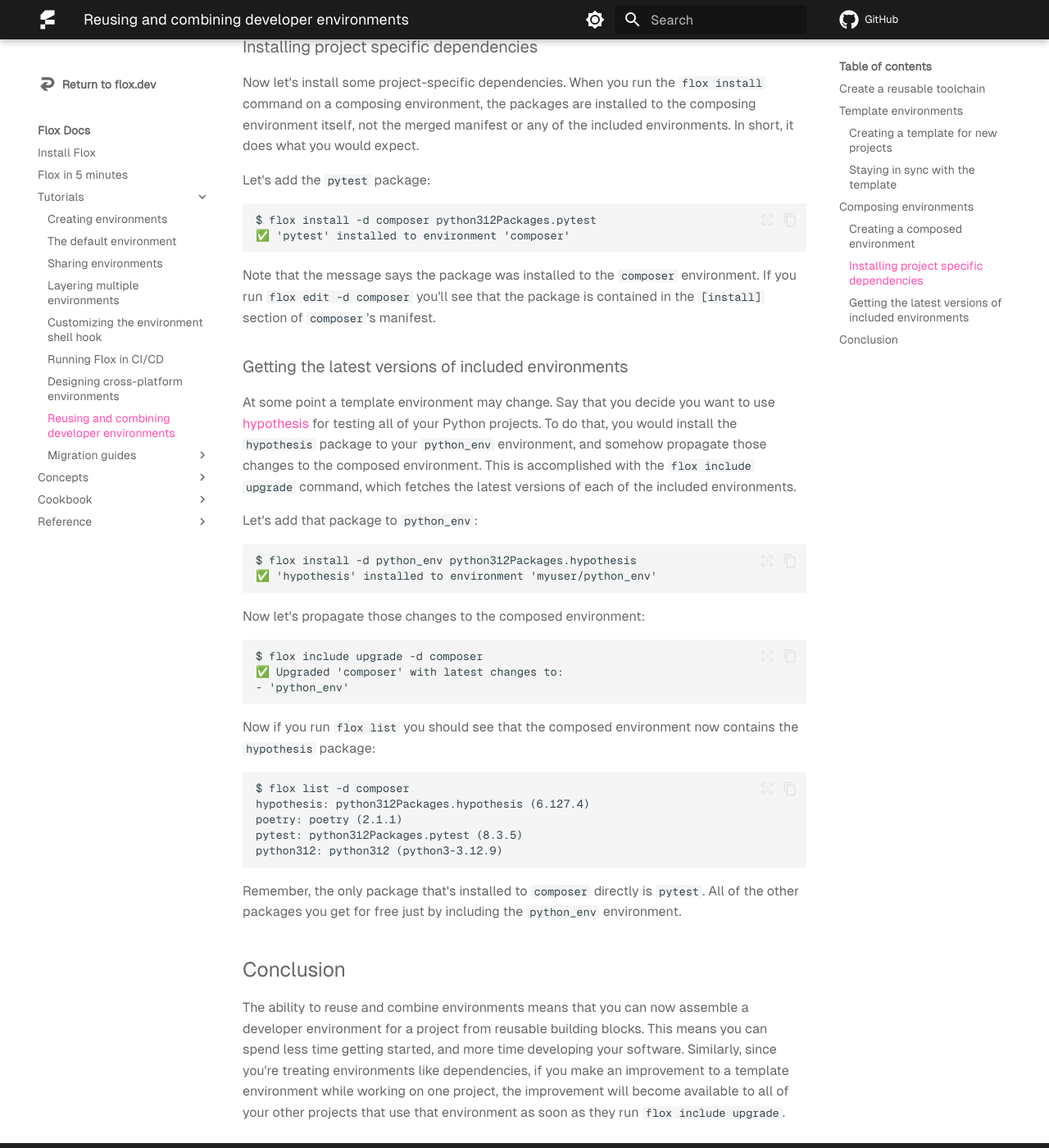
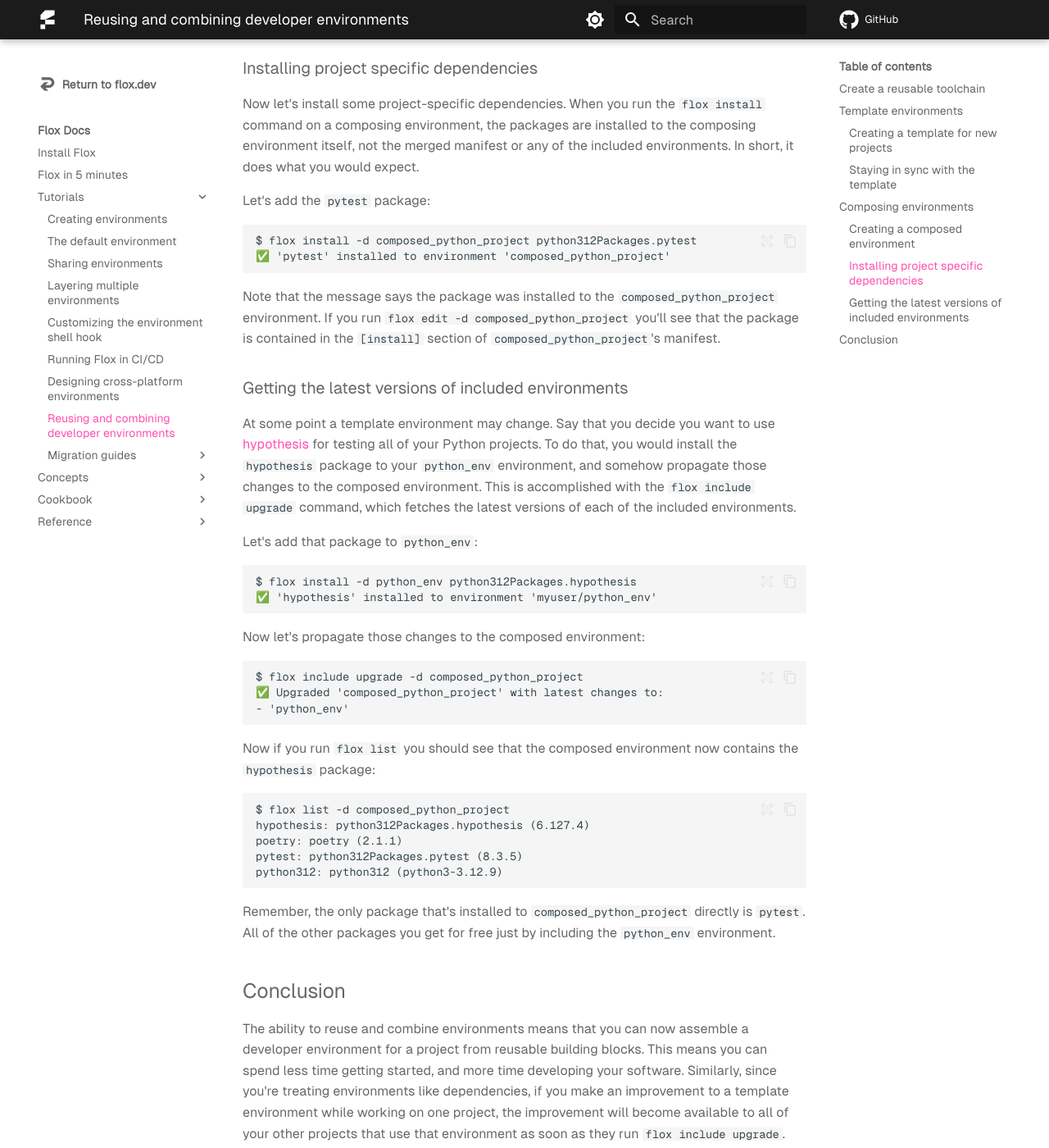
Before and after one commit to flox/floxdocs, an MkDocs documentation site: the page built from docs/tutorials/composition.md, in a window 1280 px wide and 1400 px high, scrolled down 4753 px. Shown: the whole window at 82% size. Built offline with MkDocs 1.6.1 and Material for MkDocs 9.7.7, drawn with Linux system fonts in a browser that asks for light colours; plug-ins that fetch from the network failed and are left out; comment, search, counter and statistics services are not loaded; some of the changed text lies outside the part shown.

Commit message:
feat(compose): Rename composed_python_project
To make it clearer that it's analogous to `new_python_project`.

````diff
--- a/docs/tutorials/composition.md
+++ b/docs/tutorials/composition.md
@@ -121,11 +121,11 @@
     .flox/
 ```
 
-Let's create a environment in a `composer` directory.
+Let's create a environment in a `composed_python_project` directory.
 
 ```
-$ flox init -d composer
-✨ Created environment 'composer' (aarch64-darwin)
+$ flox init -d composed_python_project
+✨ Created environment 'composed_python_project' (aarch64-darwin)
 
 Next:
   $ flox search <package>    <- Search for a package
@@ -142,13 +142,13 @@
     .flox/
   new_python_project/
     .flox/
-  composer/
+  composed_python_project/
     .flox/
 ```
 
 Pretend that this is the environment you would use to do your work on your Python project.
 You're going to need a Python toolchain, and you may need some additional dependencies.
-In order to bring in the Python toolchain we'll need to edit the manifest of the `composer` environment and include the `python_env` environment.
+In order to bring in the Python toolchain we'll need to edit the manifest of the `composed_python_project` environment and include the `python_env` environment.
 Run the [`flox edit`][flox-edit] command and make the `include` section of the manifest look like this:
 
 ```toml
@@ -175,10 +175,10 @@
 When one manifest overrides another, you are shown a message indicating which fields were overridden so that there are no surprises.
 The message about `options.systems` is simply a result of the fact that the default manifest sets this field explicitly.
 
-If you now run [`flox list`][flox-list], you should see the packages from the `python_env` environment, even though we never ran a `flox install` command on the `composer` environment!
+If you now run [`flox list`][flox-list], you should see the packages from the `python_env` environment, even though we never ran a `flox install` command on the `composed_python_project` environment!
 
 ```
-$ flox list -d composer
+$ flox list -d composed_python_project
 poetry: poetry (2.1.1)
 python312: python312 (python3-3.12.9)
 ```
@@ -188,7 +188,7 @@
 When you use this command _with_ a composed environment, it prints the merged manifest.
 
 ```
-$ flox list -c -d composer
+$ flox list -c -d composed_python_project
 version = 1
 
 [install]
@@ -215,12 +215,12 @@
 Let's add the `pytest` package:
 
 ```
-$ flox install -d composer python312Packages.pytest
-✅ 'pytest' installed to environment 'composer'
+$ flox install -d composed_python_project python312Packages.pytest
+✅ 'pytest' installed to environment 'composed_python_project'
 ```
 
-Note that the message says the package was installed to the `composer` environment.
-If you run `flox edit -d composer` you'll see that the package is contained in the `[install]` section of `composer`'s manifest.
+Note that the message says the package was installed to the `composed_python_project` environment.
+If you run `flox edit -d composed_python_project` you'll see that the package is contained in the `[install]` section of `composed_python_project`'s manifest.
 
 ### Getting the latest versions of included environments
 
@@ -239,22 +239,22 @@
 Now let's propagate those changes to the composed environment:
 
 ```
-$ flox include upgrade -d composer
-✅ Upgraded 'composer' with latest changes to:
+$ flox include upgrade -d composed_python_project
+✅ Upgraded 'composed_python_project' with latest changes to:
 - 'python_env'
 ```
 
 Now if you run `flox list` you should see that the composed environment now contains the `hypothesis` package:
 
 ```
-$ flox list -d composer
+$ flox list -d composed_python_project
 hypothesis: python312Packages.hypothesis (6.127.4)
 poetry: poetry (2.1.1)
 pytest: python312Packages.pytest (8.3.5)
 python312: python312 (python3-3.12.9)
 ```
 
-Remember, the only package that's installed to `composer` directly is `pytest`.
+Remember, the only package that's installed to `composed_python_project` directly is `pytest`.
 All of the other packages you get for free just by including the `python_env` environment.
 
 ## Conclusion
````
